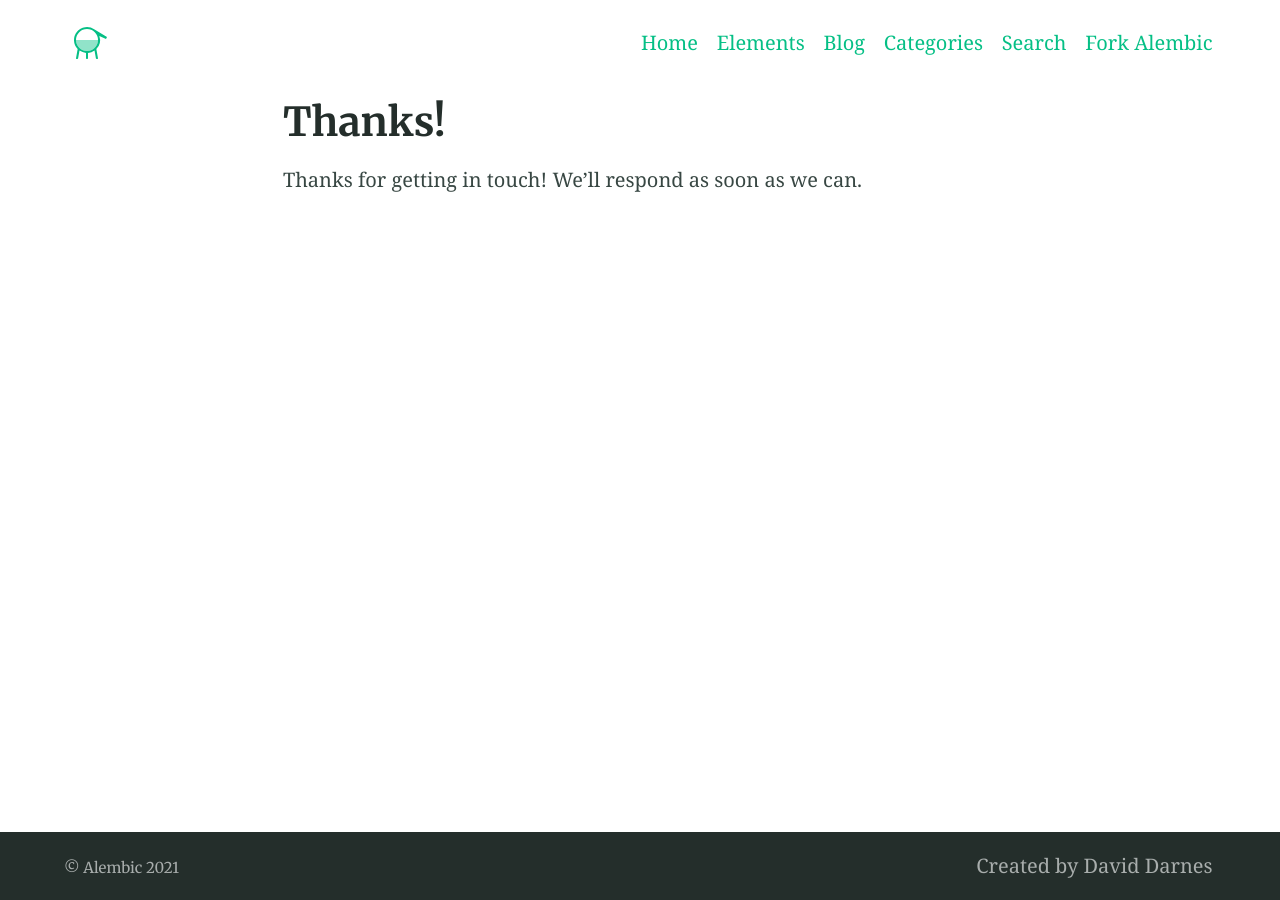
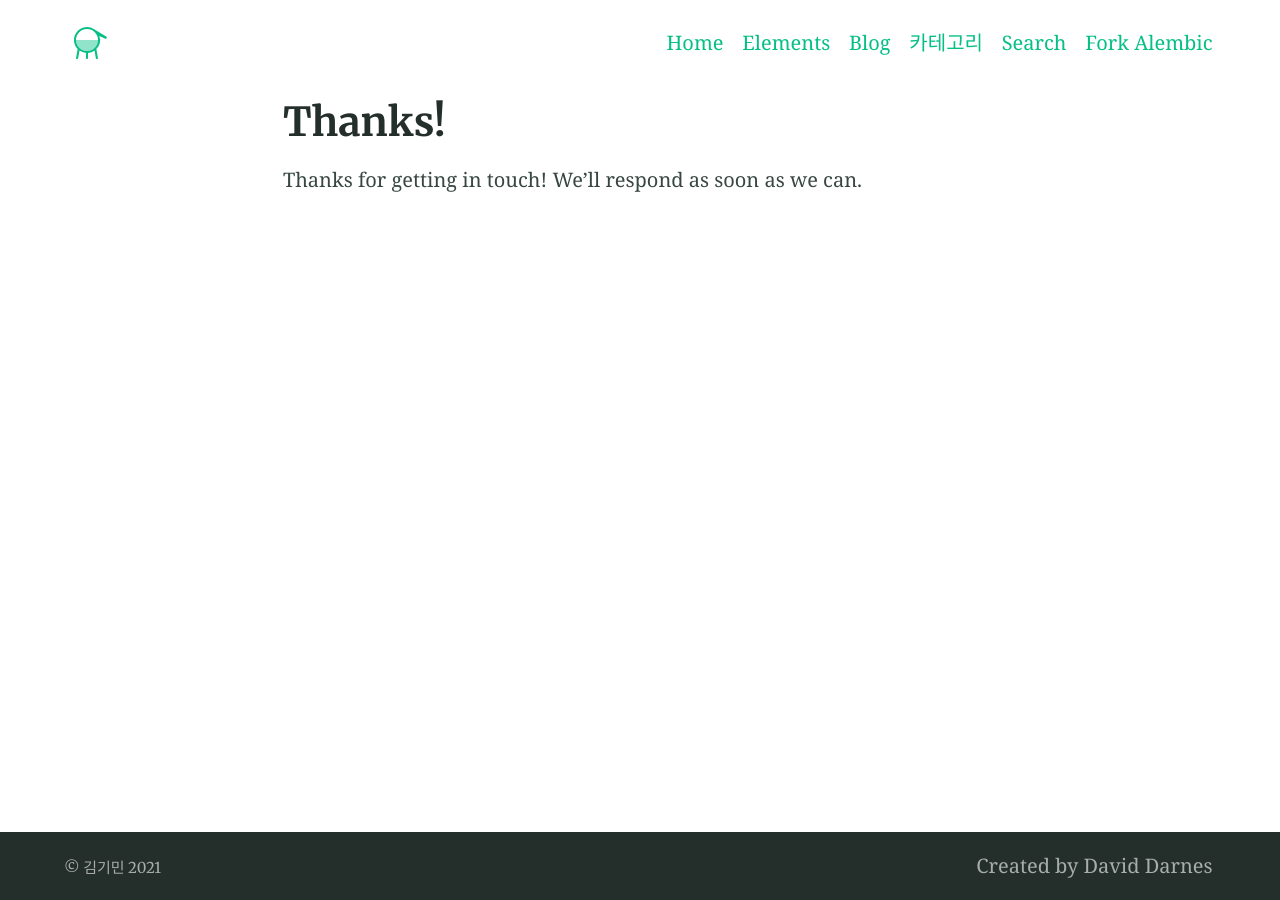
Before and after one commit to kimin3927/kimin3927, a Jekyll site: the page built from thanks.md, in a window 1280 px wide. Built offline with Jekyll 4.4.1, drawn with Linux system fonts in a browser that asks for light colours.

Commit message:
Update _config.yml

```diff
--- a/_config.yml
+++ b/_config.yml
@@ -68,7 +68,6 @@ collections:
     description: "My thoughts and ideas" # The post list page content
     feature_text: |
       Welcome to the blog
-    feature_image: "https://picsum.photos/2560/600?image=866"
 
 # 6. Jekyll collections settings
 defaults:
@@ -93,7 +92,7 @@ defaults:
 # 7. Site settings
 encoding: utf-8 # Make sure the encoding is right
 lang: en-GB # Set the site language
-title: "Alembic" # Site name or title, also used in jekyll-seo-tag
+title: "김기민" # Site name or title, also used in jekyll-seo-tag
 logo: "/assets/logos/logo.svg" # Site logo, also used in jekyll-seo-tag
 description: "Alembic is a starting point for Jekyll projects. Rather than starting from scratch, this boilerplate is designed to get the ball rolling immediately" # Site description and default description, also used in jekyll-seo-tag
 url: "https://alembic.darn.es" # Site url, also used in jekyll-seo-tag
@@ -127,7 +126,7 @@ navigation_header:
   url: /elements/
 - title: Blog
   url: /blog/
-- title: Categories
+- title: 카테고리
   url: /categories/
 - title: Search
   url: /search/
```
